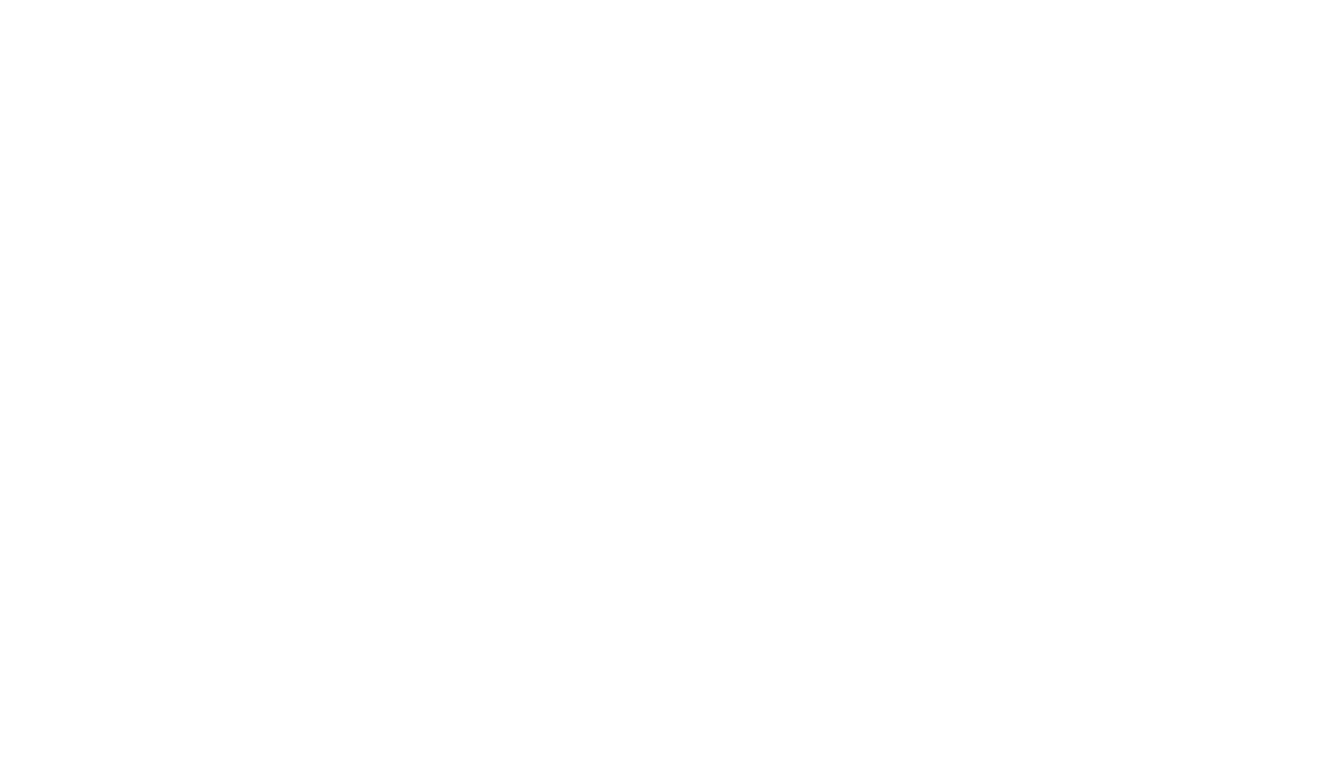
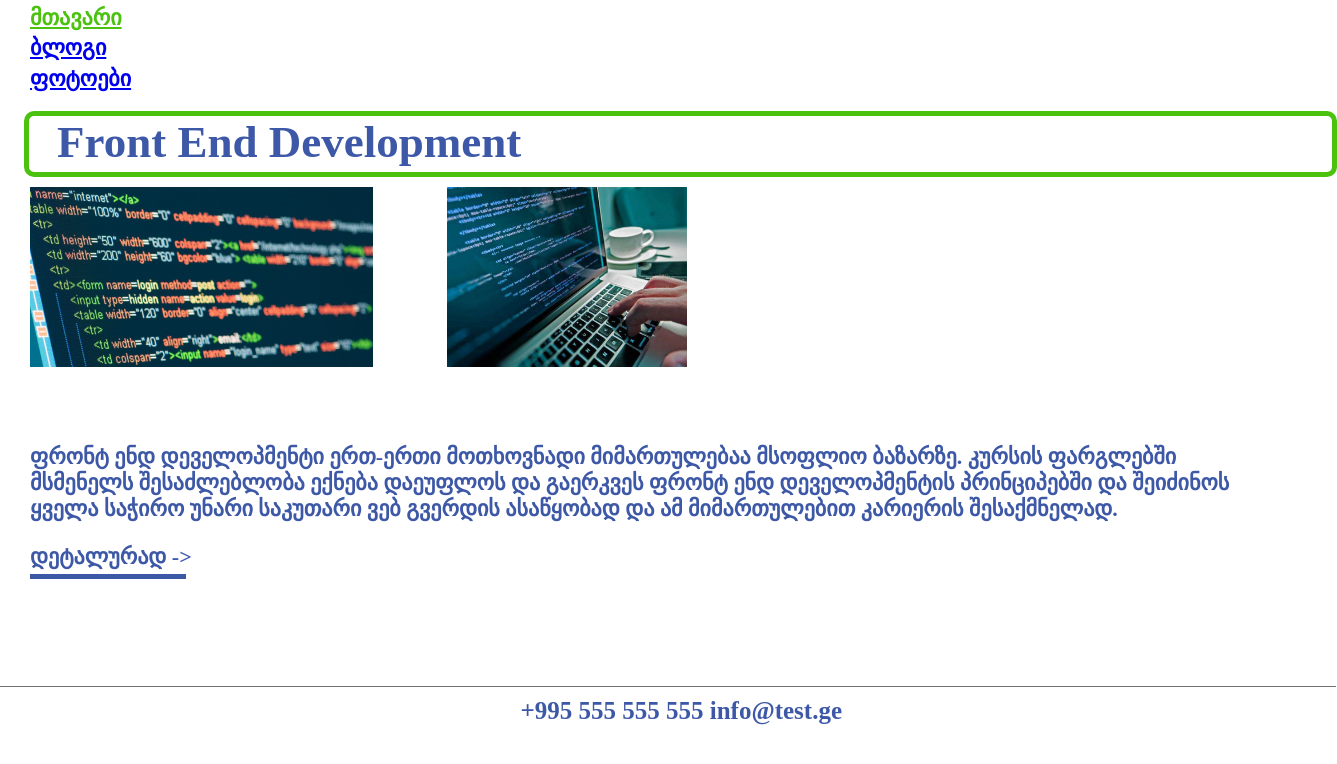
Before and after one commit to KetiLom/lecture_3, a plain HTML site: page index.html in a window 1280 px wide. Shown: the whole page, 1337 px wide, since content can reach past the window. Drawn offline with Linux system fonts and the light colour scheme.

Commit message:
main_page

```diff
--- a/index.html
+++ b/index.html
@@ -1,9 +1,47 @@
 <!DOCTYPE html>
 <html>
 <head>
-	<title></title>
+	<link rel="stylesheet" type="text/css" href="main.css">
+	<title>Artboard 1</title>
 </head>
 <body>
-
+	<header>
+		<nav>
+			<ul>
+				<li class="col">
+					<a  class="act" href="#">მთავარი</a>
+				</li>
+				<li class="col">
+					<a href="#">ბლოგი</a>
+				</li>
+				<li class="col">
+					 <a href="#">ფოტოები</a>
+				</li>
+			</ul>
+		</nav>
+	</header>
+	<section>
+		<div class="box1 col">
+			<h1>Front End Development</h1>
+		</div>
+		<div>
+			<img class="img1" src="image/code.png">
+			<img class="img2" src="image/lp.png">
+		</div>
+	</section>
+	<section>
+		<div class="txt">
+			<p class="txt1 col">ფრონტ ენდ დეველოპმენტი ერთ-ერთი მოთხოვნადი მიმართულებაა მსოფლიო ბაზარზე. კურსის ფარგლებში მსმენელს
+			შესაძლებლობა ექნება დაეუფლოს და გაერკვეს ფრონტ ენდ დეველოპმენტის პრინციპებში და შეიძინოს ყველა საჭირო
+			უნარი საკუთარი ვებ გვერდის ასაწყობად და ამ მიმართულებით კარიერის შესაქმნელად.
+			<p class="txt2 col">დეტალურად -></p>
+			</p>
+		</div>
+		<div class="box2 col ln1"></div>
+	</section>
+	<footer>
+		<div class="box3"></div>
+		<p class="fttxt col">+995 555 555 555    info@test.ge</p>
+	</footer>
 </body>
 </html>
--- /dev/null
+++ b/main.css
@@ -0,0 +1,89 @@
+
+body,ul,h1{
+	margin: 0px;
+}
+li,p,.fttxt{
+	font-weight: bold;
+}
+ul{
+	padding: 0px;
+}
+li{
+	list-style: none;
+	font-size: 22px;
+	margin: 4.62px;
+	margin-left: 30px;
+}
+.col{	color: #3D58A6;
+}
+.act{
+	color: #4AC20E;
+	margin-top: 25.77px;
+}
+.box1{
+	font-size: 30px;
+	background-color: white;
+	border: 5px solid #4AC20E;
+	border-radius: 10px;
+	margin-top: 19.13px;
+	width: 1303px;
+	height: 56px;
+	margin-left: 24px;
+}
+h1{
+	margin-left: 28px;
+}
+img{
+	height: 180px;
+}
+.img1{
+	width: 343px;
+	margin-top: 10px;
+	margin-left: 30px;
+}
+.img2{
+	margin-left: 70px;
+	width: 240px;
+}
+p{
+	font-size: 22px;
+	margin-left: 30px;
+}
+.txt{
+	margin-top: 73px;
+	width: 1241px;
+	height: 129px;
+	margin-bottom: 0px;
+}
+.txt1{
+	margin-top: 0px;
+}
+.txt2{
+	width: 156;
+	height: 23;
+	margin-bottom: 0px;
+}
+.ln1{
+	margin-top: 1px;
+}
+.box2{
+	background-color: #3D58A6;
+	width: 156px;
+	height: 5px;
+	margin-left: 30px;
+}
+.box3{
+	color: #707070;
+	background-color: #707070;
+	margin-top: 107px;
+	width: 1336px;
+	height: 1px;
+	margin-left: 0px;
+}
+.fttxt{
+	margin-top: 10.5px;
+	font-size: 25px;
+	width: 325px;
+	height: 49px;
+	margin-left: 520.5px;
+}
```
Also changed, not shown: image/Rectangle 8.png (added), image/Rectangle 9.png (added), image/code.png (added), image/lp.png (added).
